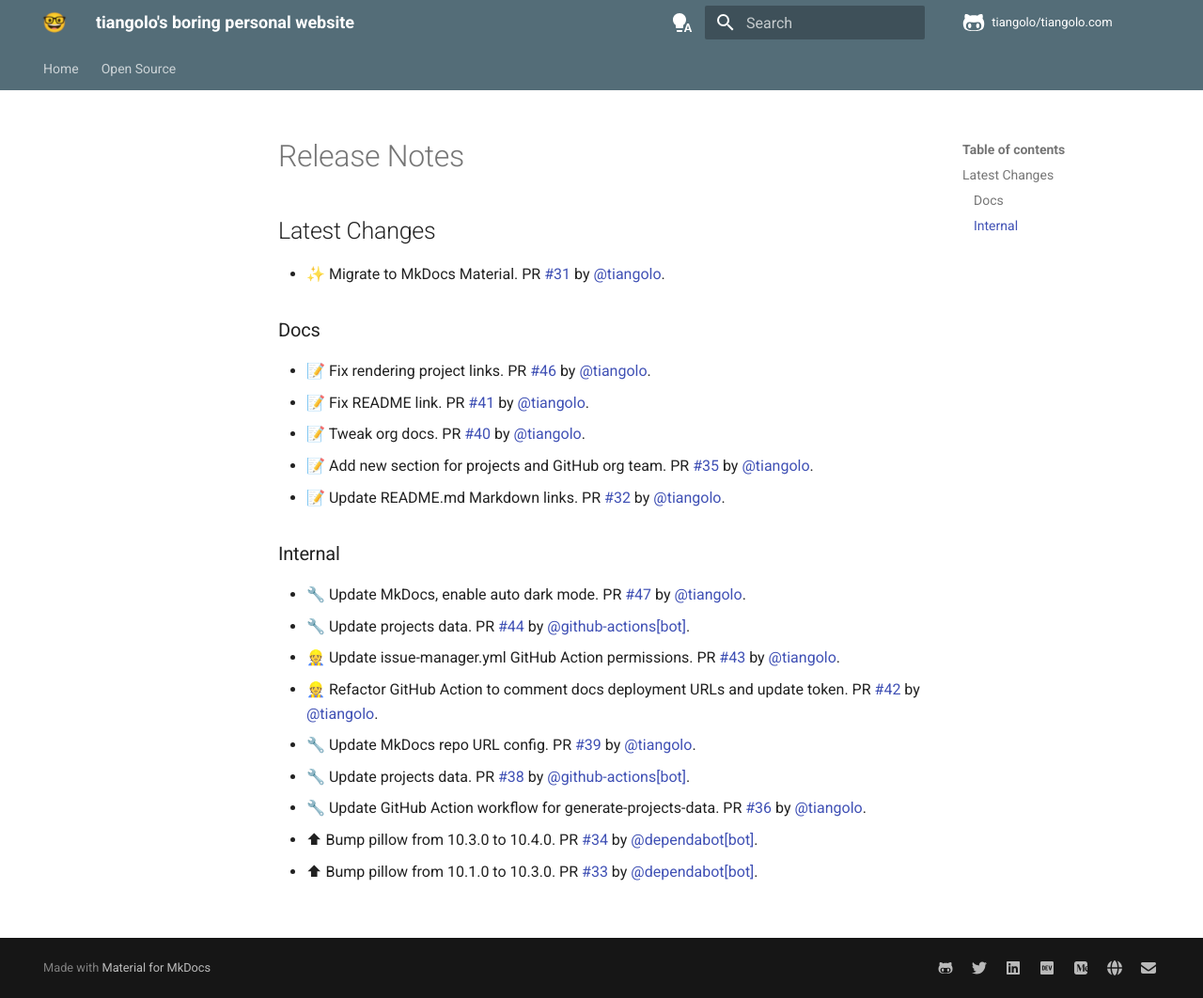
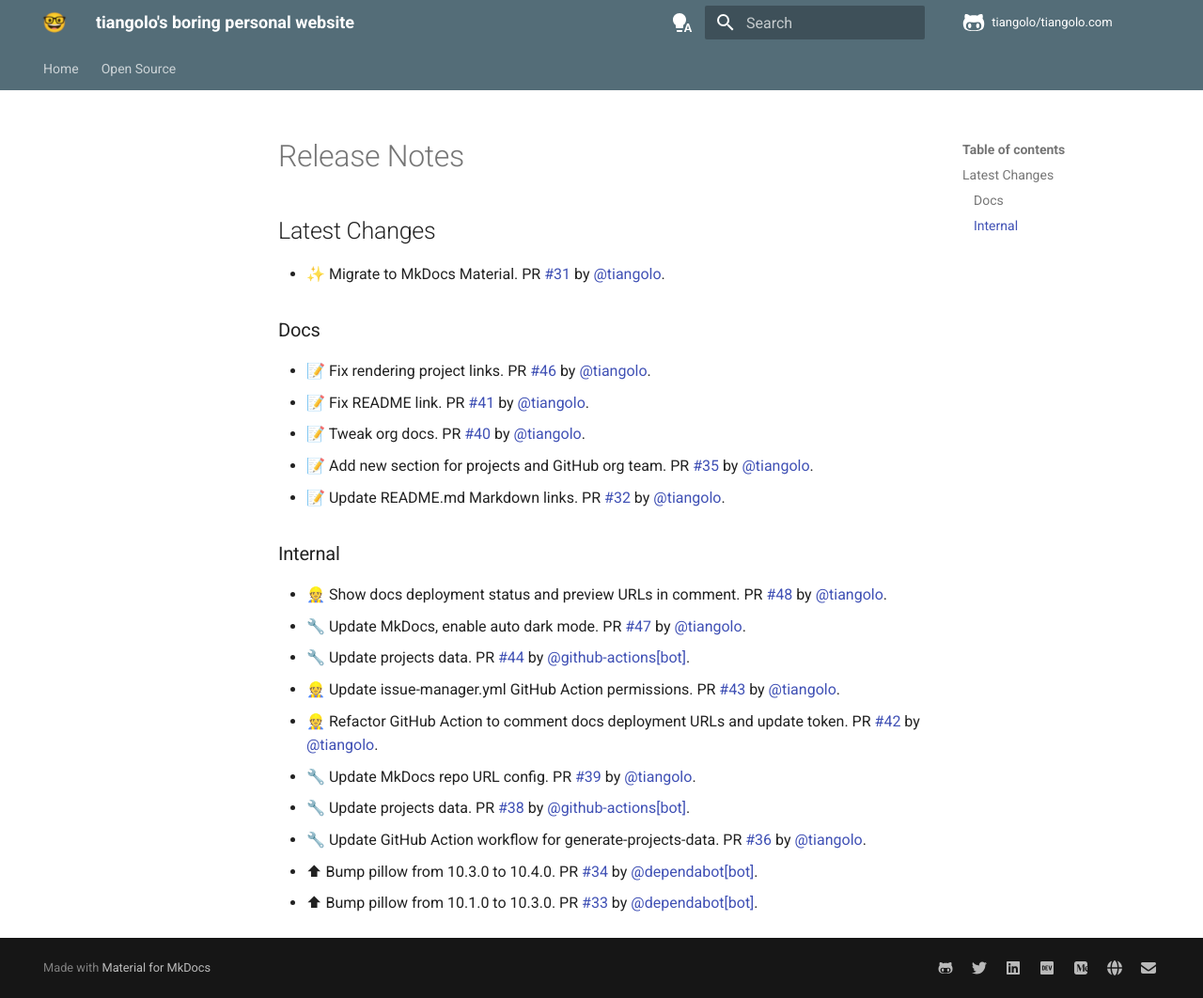
Before and after one commit to tiangolo/tiangolo.com, an MkDocs documentation site: the page built from docs/release-notes.md, in a window 1280 px wide and 1062 px high. Shown: the whole window at 94% size. Built offline with MkDocs 1.6.1 and Material for MkDocs 9.7.7, drawn with Linux system fonts in a browser that asks for light colours; comment, search, counter and statistics services are not loaded.

Commit message:
📝 Update release notes

```diff
--- a/docs/release-notes.md
+++ b/docs/release-notes.md
@@ -14,6 +14,7 @@
 
 ### Internal
 
+* 👷 Show docs deployment status and preview URLs in comment. PR [#48](https://github.com/tiangolo/tiangolo.com/pull/48) by [@tiangolo](https://github.com/tiangolo).
 * 🔧 Update MkDocs, enable auto dark mode. PR [#47](https://github.com/tiangolo/tiangolo.com/pull/47) by [@tiangolo](https://github.com/tiangolo).
 * 🔧 Update projects data. PR [#44](https://github.com/tiangolo/tiangolo.com/pull/44) by [@github-actions[bot]](https://github.com/apps/github-actions).
 * 👷 Update issue-manager.yml GitHub Action permissions. PR [#43](https://github.com/tiangolo/tiangolo.com/pull/43) by [@tiangolo](https://github.com/tiangolo).
```
